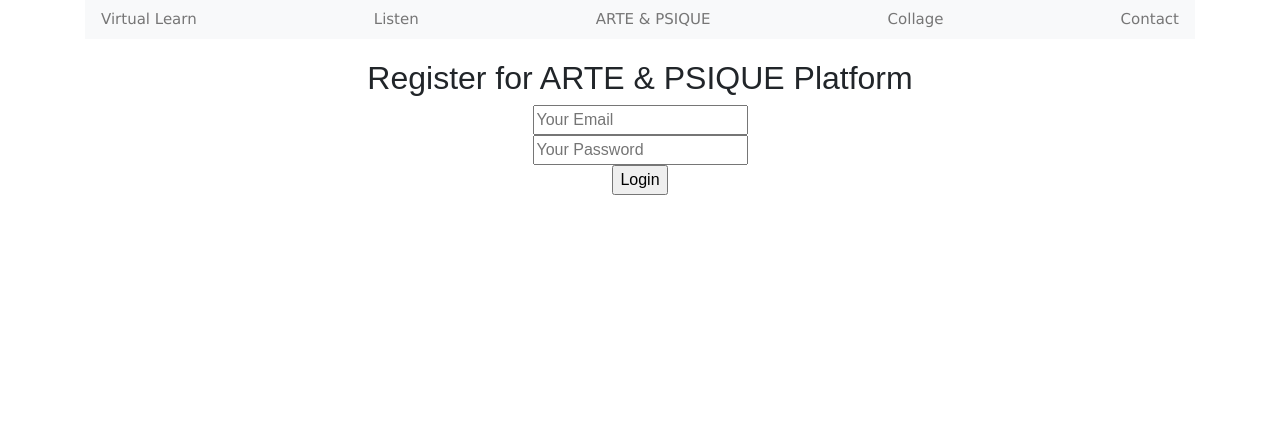
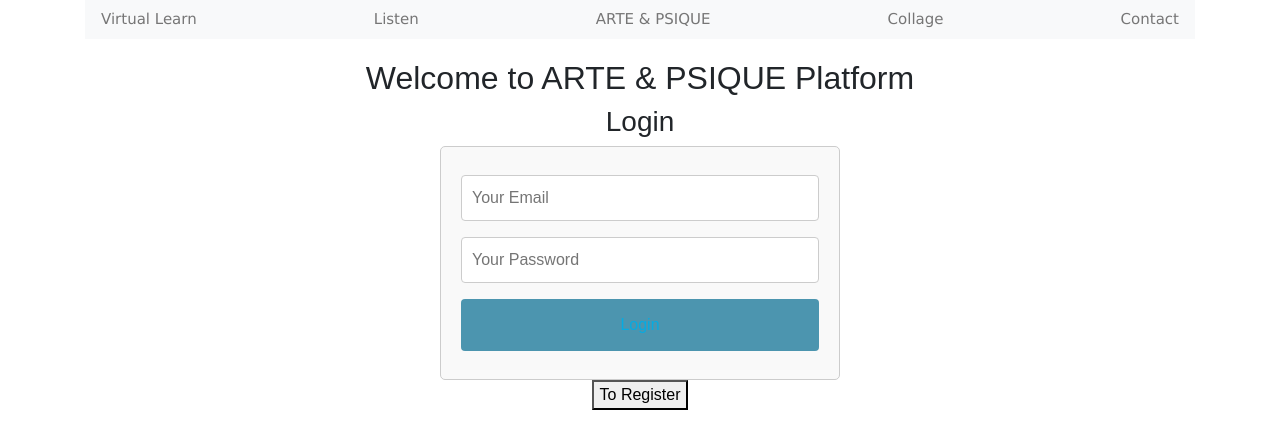
Before and after one commit to aprtlt26/arte-y-psique, a plain HTML site: page register.html in a window 1280 px wide. Drawn offline with nearby package versions, Linux system fonts and the light colour scheme.

Commit message:
Update register.html

```diff
--- a/register.html
+++ b/register.html
@@ -93,7 +93,7 @@
         }
 
         /* Estilos para el formulario */
-        #register-form {
+        #login-form, #register-form {
             max-width: 400px;
             margin: 0 auto;
             padding: 20px;
@@ -102,6 +102,8 @@
             background-color: #f9f9f9;
         }
 
+        #login-form input[type="email"],
+        #login-form input[type="password"],
         #register-form input[type="text"],
         #register-form input[type="email"],
         #register-form input[type="password"] {
@@ -114,6 +116,7 @@
             box-sizing: border-box;
         }
 
+        #login-form input[type="submit"],
         #register-form input[type="submit"] {
             width: 100%;
             background-color: #4c95af;
@@ -125,6 +128,7 @@
             cursor: pointer;
         }
 
+        #login-form input[type="submit"]:hover,
         #register-form input[type="submit"]:hover {
             background-color: #5badc8;
         }
@@ -148,14 +152,44 @@
 </header>
 
 <div class="section">
-    <h2>Register for ARTE & PSIQUE Platform</h2>
- <form id="login-form" action="process_login.php" method="post">
-    <input type="email" name="email" placeholder="Your Email" required><br>
-    <input type="password" name="password" placeholder="Your Password" required><br>
-    <input type="submit" value="Login">
-</form>
+    <h2>Welcome to ARTE & PSIQUE Platform</h2>
+    <div id="login-section">
+        <h3>Login</h3>
+        <form id="login-form" action="process_login.php" method="post">
+            <input type="email" name="email" placeholder="Your Email" required><br>
+            <input type="password" name="password" placeholder="Your Password" required><br>
+            <input type="submit" value="Login">
+        </form>
+    </div>
+    <div id="register-section" style="display: none;">
+        <h3>Register</h3>
+        <form id="register-form" action="process_registration.php" method="post">
+            <input type="text" name="name" placeholder="Your Name" required><br>
+            <input type="email" name="email" placeholder="Your Email" required><br>
+            <input type="password" name="password" placeholder="Your Password" required><br>
+            <input type="submit" value="Register">
+        </form>
+    </div>
+    <button onclick="toggleForm()">To Register</button>
+</div>
 
-</div>
+<script>
+    function toggleForm() {
+        var loginSection = document.getElementById("login-section");
+        var registerSection = document.getElementById("register-section");
+        var button = document.querySelector("button");
+
+        if (loginSection.style.display === "none") {
+            loginSection.style.display = "block";
+            registerSection.style.display = "none";
+            button.textContent = "Switch to Register";
+        } else {
+            loginSection.style.display = "none";
+            registerSection.style.display = "block";
+            button.textContent = "To Login";
+        }
+    }
+</script>
 
 </body>
 
```
